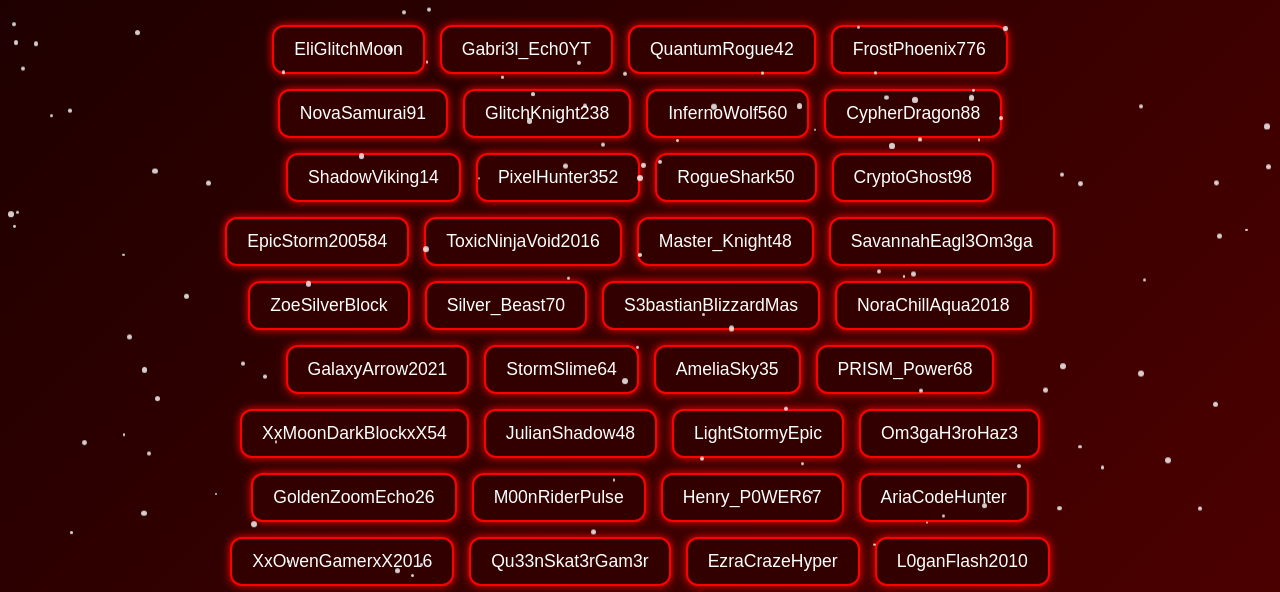
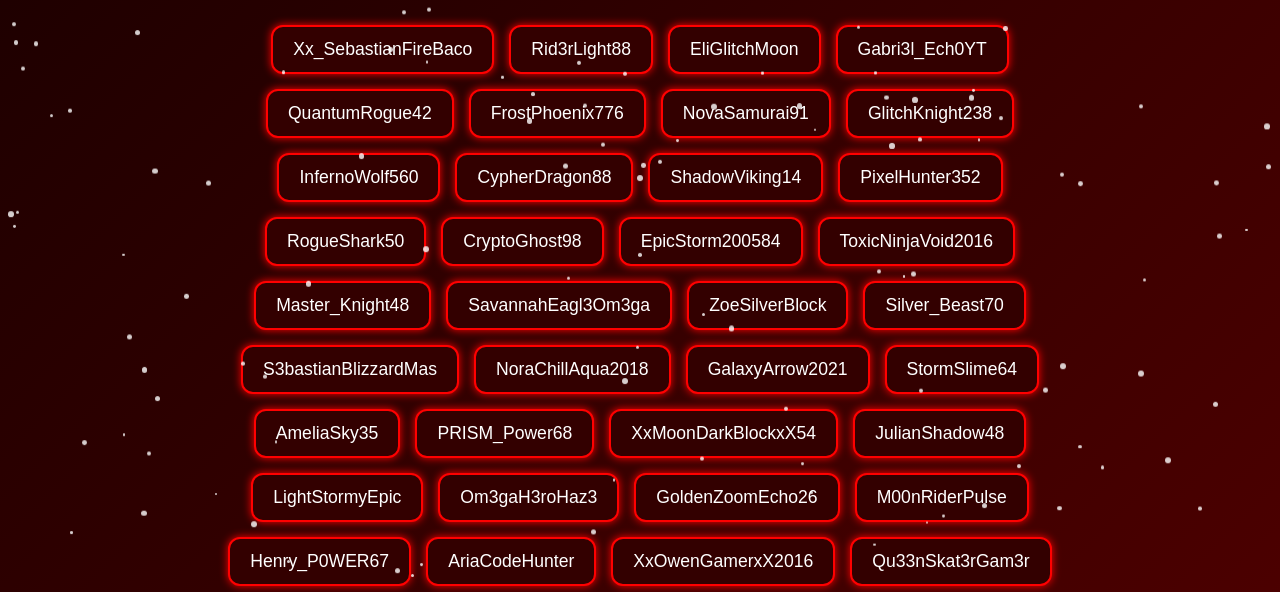
Before and after one commit to StarTradeBr/Stock-Compte-SarTrade, a plain HTML site: page index.html in a window 1280 px wide. Shown: the part 202-794 px from the top of the page. Drawn offline with Linux system fonts and the light colour scheme.

Commit message:
Update index.html

```diff
--- a/index.html
+++ b/index.html
@@ -114,6 +114,8 @@
 
 <script>
 const profils = [
+"Xx_SebastianFireBaco",
+"Rid3rLight88",
 "EliGlitchMoon",
 "Gabri3l_Ech0YT",
 "QuantumRogue42",
```
